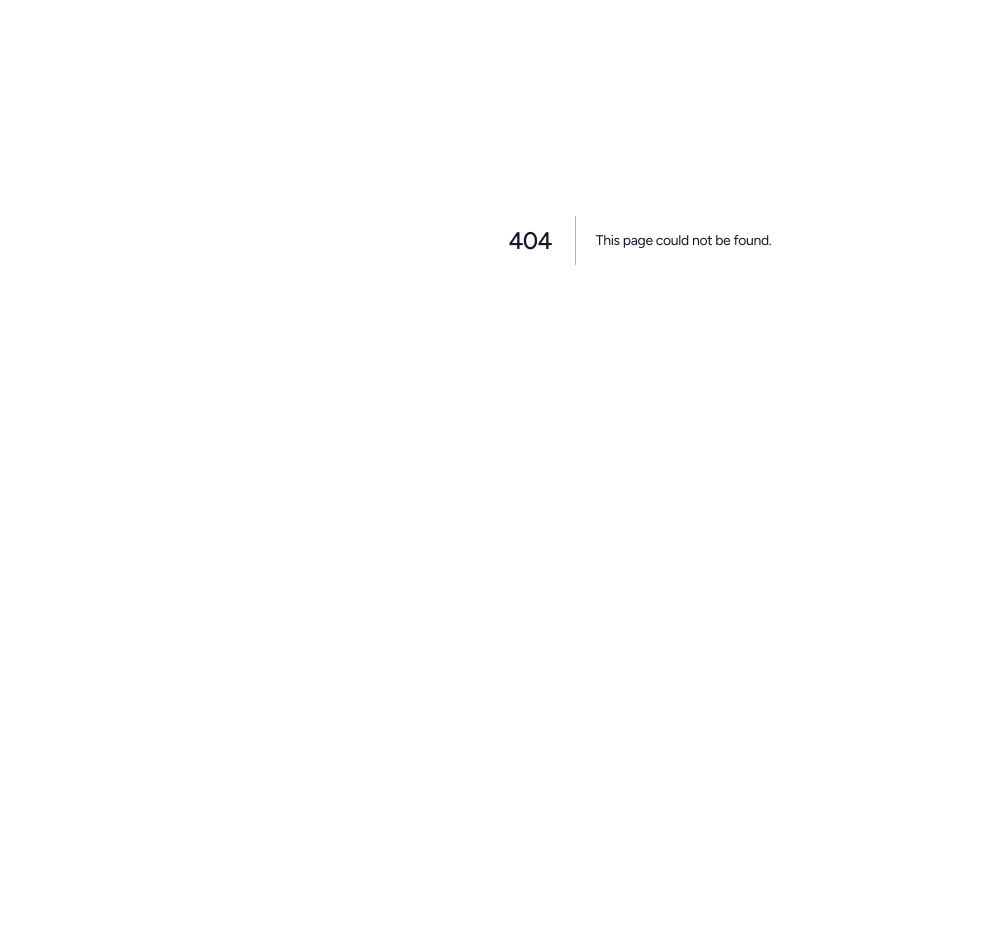
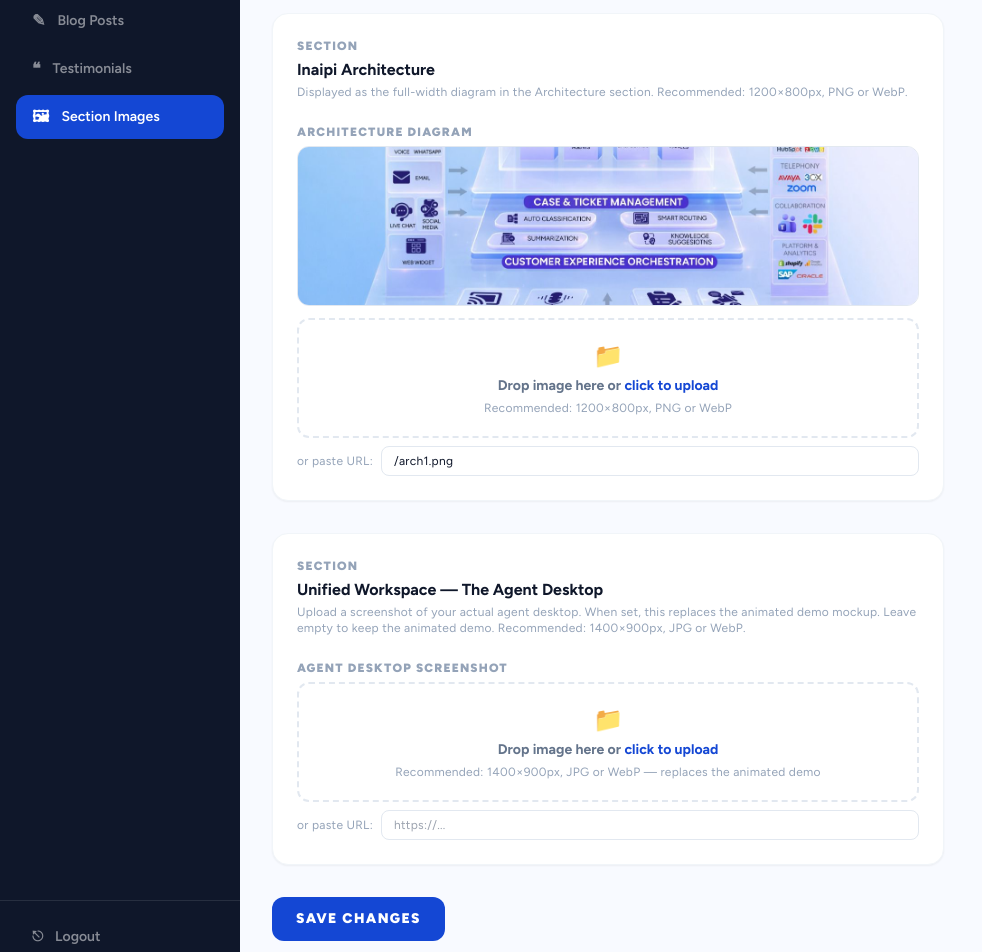
Before and after one commit to varalakshmivaru231020-svg/inaipi, a Next.js app: page /admin/site-images in a window 1280 px wide. Before the commit this address had no page. Shown: the part 160-1112 px from the top of the page, without its empty margins (0-982 px from the left). Before the commit the page ends 800 px from the top, so only its background shows below. Built offline with nearby package versions, Linux system fonts and the light colour scheme.

Commit message:
feat: add admin image upload for Architecture and Agent Desktop sections
Co-Authored-By: Claude Sonnet 4.6 <noreply@anthropic.com>

```diff
--- /dev/null
+++ b/data/site-images.json
@@ -0,0 +1,4 @@
+{
+  "architectureImage": "/arch1.png",
+  "agentDesktopImage": ""
+}
--- a/src/app/admin/layout.tsx
+++ b/src/app/admin/layout.tsx
@@ -8,6 +8,7 @@ const NAV = [
   { label: 'Dashboard',    href: '/admin',               icon: '▦' },
   { label: 'Blog Posts',   href: '/admin/blogs',         icon: '✎' },
   { label: 'Testimonials', href: '/admin/testimonials',  icon: '❝' },
+  { label: 'Section Images', href: '/admin/site-images', icon: '🖼' },
 ];
 
 export default function AdminLayout({ children }: { children: React.ReactNode }) {
@@ -56,7 +57,7 @@ export default function AdminLayout({ children }: { children: React.ReactNode })
       <main className="flex-1 overflow-auto">
         <header className="sticky top-0 z-10 bg-white border-b border-slate-100 px-8 py-4 flex items-center justify-between">
           <p className="text-sm font-bold text-slate-400 uppercase tracking-widest">
-            {NAV.find(n => n.href === pathname || (n.href !== '/admin' && pathname.startsWith(n.href)))?.label ?? 'Dashboard'}
+            {NAV.find(n => n.href === pathname || (n.href !== '/admin' && pathname.startsWith(n.href)))?.label ?? 'Admin'}
           </p>
           <Link href="/" target="_blank" className="text-xs font-bold text-[#1447d4] hover:underline">
             View Site ↗
--- /dev/null
+++ b/src/app/admin/site-images/page.tsx
@@ -0,0 +1,81 @@
+'use client';
+
+import { useEffect, useState } from 'react';
+import ImageUpload from '../components/ImageUpload';
+
+export default function AdminSiteImages() {
+  const [arch, setArch]     = useState('');
+  const [desktop, setDesktop] = useState('');
+  const [saving, setSaving]  = useState(false);
+  const [saved, setSaved]    = useState(false);
+
+  useEffect(() => {
+    fetch('/api/admin/site-images').then(r => r.json()).then(d => {
+      setArch(d.architectureImage ?? '/arch1.png');
+      setDesktop(d.agentDesktopImage ?? '');
+    });
+  }, []);
+
+  const save = async () => {
+    setSaving(true);
+    await fetch('/api/admin/site-images', {
+      method: 'PUT',
+      headers: { 'Content-Type': 'application/json' },
+      body: JSON.stringify({ architectureImage: arch, agentDesktopImage: desktop }),
+    });
+    setSaving(false);
+    setSaved(true);
+    setTimeout(() => setSaved(false), 3000);
+  };
+
+  return (
+    <div className="max-w-2xl space-y-8">
+      <div>
+        <h1 className="text-2xl font-bold text-[#0f172a] font-figtree">Section Images</h1>
+        <p className="text-slate-400 text-sm mt-1">Upload images for the Architecture and Agent Desktop sections on the homepage.</p>
+      </div>
+
+      <div className="bg-white rounded-2xl p-6 border border-slate-100 shadow-sm space-y-6">
+        <div>
+          <p className="text-xs font-black uppercase tracking-widest text-slate-400 mb-1">Section</p>
+          <h2 className="text-base font-bold text-[#0f172a]">Inaipi Architecture</h2>
+          <p className="text-xs text-slate-400 mt-0.5">Displayed as the full-width diagram in the Architecture section. Recommended: 1200×800px, PNG or WebP.</p>
+        </div>
+        <ImageUpload
+          label="Architecture Diagram"
+          value={arch}
+          onChange={setArch}
+          hint="Recommended: 1200×800px, PNG or WebP"
+        />
+      </div>
+
+      <div className="bg-white rounded-2xl p-6 border border-slate-100 shadow-sm space-y-6">
+        <div>
+          <p className="text-xs font-black uppercase tracking-widest text-slate-400 mb-1">Section</p>
+          <h2 className="text-base font-bold text-[#0f172a]">Unified Workspace — The Agent Desktop</h2>
+          <p className="text-xs text-slate-400 mt-0.5">
+            Upload a screenshot of your actual agent desktop. When set, this replaces the animated demo mockup.
+            Leave empty to keep the animated demo. Recommended: 1400×900px, JPG or WebP.
+          </p>
+        </div>
+        <ImageUpload
+          label="Agent Desktop Screenshot"
+          value={desktop}
+          onChange={setDesktop}
+          hint="Recommended: 1400×900px, JPG or WebP — replaces the animated demo"
+        />
+      </div>
+
+      <div className="flex items-center gap-4">
+        <button
+          onClick={save}
+          disabled={saving}
+          className="bg-[#1447d4] hover:bg-[#0d3ab8] text-white font-black text-sm uppercase tracking-widest px-6 py-3 rounded-xl transition-colors disabled:opacity-50"
+        >
+          {saving ? 'Saving...' : 'Save Changes'}
+        </button>
+        {saved && <span className="text-green-600 text-sm font-bold">Saved!</span>}
+      </div>
+    </div>
+  );
+}
--- /dev/null
+++ b/src/app/api/admin/site-images/route.ts
@@ -0,0 +1,22 @@
+import { NextRequest, NextResponse } from 'next/server';
+import { readFileSync, writeFileSync } from 'fs';
+import { join } from 'path';
+
+const FILE = join(process.cwd(), 'data', 'site-images.json');
+
+function read() {
+  try { return JSON.parse(readFileSync(FILE, 'utf-8')); }
+  catch { return { architectureImage: '/arch1.png', agentDesktopImage: '' }; }
+}
+
+export async function GET() {
+  return NextResponse.json(read());
+}
+
+export async function PUT(req: NextRequest) {
+  const body = await req.json();
+  const current = read();
+  const updated = { ...current, ...body };
+  writeFileSync(FILE, JSON.stringify(updated, null, 2));
+  return NextResponse.json(updated);
+}
--- /dev/null
+++ b/src/app/api/site-images/route.ts
@@ -0,0 +1,12 @@
+import { NextResponse } from 'next/server';
+import { readFileSync } from 'fs';
+import { join } from 'path';
+
+export async function GET() {
+  try {
+    const raw = readFileSync(join(process.cwd(), 'data', 'site-images.json'), 'utf-8');
+    return NextResponse.json(JSON.parse(raw));
+  } catch {
+    return NextResponse.json({ architectureImage: '/arch1.png', agentDesktopImage: '' });
+  }
+}
--- a/src/components/sections/AgentDesktop.tsx
+++ b/src/components/sections/AgentDesktop.tsx
@@ -47,9 +47,16 @@ export default function AgentDesktop() {
   const [queue, setQueue]           = useState(INITIAL_QUEUE);
   const [arrivalIdx, setArrivalIdx] = useState(0);
   const [inView, setInView]         = useState(false);
+  const [desktopImage, setDesktopImage] = useState('');
   const sectionRef = useRef<HTMLDivElement>(null);
   const chatRef    = useRef<HTMLDivElement>(null);
   const timers     = useRef<ReturnType<typeof setTimeout>[]>([]);
+
+  useEffect(() => {
+    fetch('/api/site-images')
+      .then(r => r.json())
+      .then(d => { if (d.agentDesktopImage) setDesktopImage(d.agentDesktopImage); });
+  }, []);
 
   // Intersection observer — start only when visible
   useEffect(() => {
@@ -139,6 +146,17 @@ export default function AgentDesktop() {
       </div>
 
       <div className="container mx-auto px-4 sm:px-6">
+        {desktopImage ? (
+          <motion.div
+            initial={{ opacity: 0, y: 60 }}
+            whileInView={{ opacity: 1, y: 0 }}
+            viewport={{ once: true }}
+            transition={{ duration: 0.8, ease: [0.22, 1, 0.36, 1] }}
+            className="relative max-w-7xl mx-auto rounded-[2rem] overflow-hidden border border-gray-200 shadow-2xl"
+          >
+            <img src={desktopImage} alt="Agent Desktop" className="w-full object-cover" />
+          </motion.div>
+        ) : (
         <motion.div
           initial={{ opacity: 0, y: 60 }}
           whileInView={{ opacity: 1, y: 0 }}
@@ -447,6 +465,7 @@ export default function AgentDesktop() {
             </div>
           </div>
         </motion.div>
+        )}
       </div>
     </section>
   );
--- a/src/components/sections/Architecture.tsx
+++ b/src/components/sections/Architecture.tsx
@@ -1,9 +1,16 @@
 'use client';
 
 import { motion } from 'framer-motion';
-import Image from 'next/image';
+import { useEffect, useState } from 'react';
 
 export default function Architecture() {
+  const [archImage, setArchImage] = useState('/arch1.png');
+
+  useEffect(() => {
+    fetch('/api/site-images')
+      .then(r => r.json())
+      .then(d => { if (d.architectureImage) setArchImage(d.architectureImage); });
+  }, []);
   return (
     <section className="py-20 lg:py-24 overflow-hidden relative" style={{ background: '#f8faff' }}>
       <div className="absolute pointer-events-none" style={{ width: '48vw', height: '48vw', top: '-200px', right: '-300px', borderRadius: '50%', background: 'radial-gradient(circle, rgba(37,99,235,0.07) 0%, transparent 70%)', border: '1px solid rgba(37,99,235,0.06)' }} />
@@ -38,14 +45,11 @@ export default function Architecture() {
           className="flex justify-center"
         >
           <div className="relative rounded-[2.5rem] overflow-hidden shadow-2xl border bg-white w-full" style={{ borderColor: 'rgba(20,71,212,0.12)' }}>
-            <Image
-              src="/arch1.png"
+            <img
+              src={archImage}
               alt="Inaipi Architecture Diagram"
-              width={1200}
-              height={800}
               className="w-full object-cover"
               style={{ maxHeight: '700px' }}
-              priority
             />
           </div>
         </motion.div>
```
